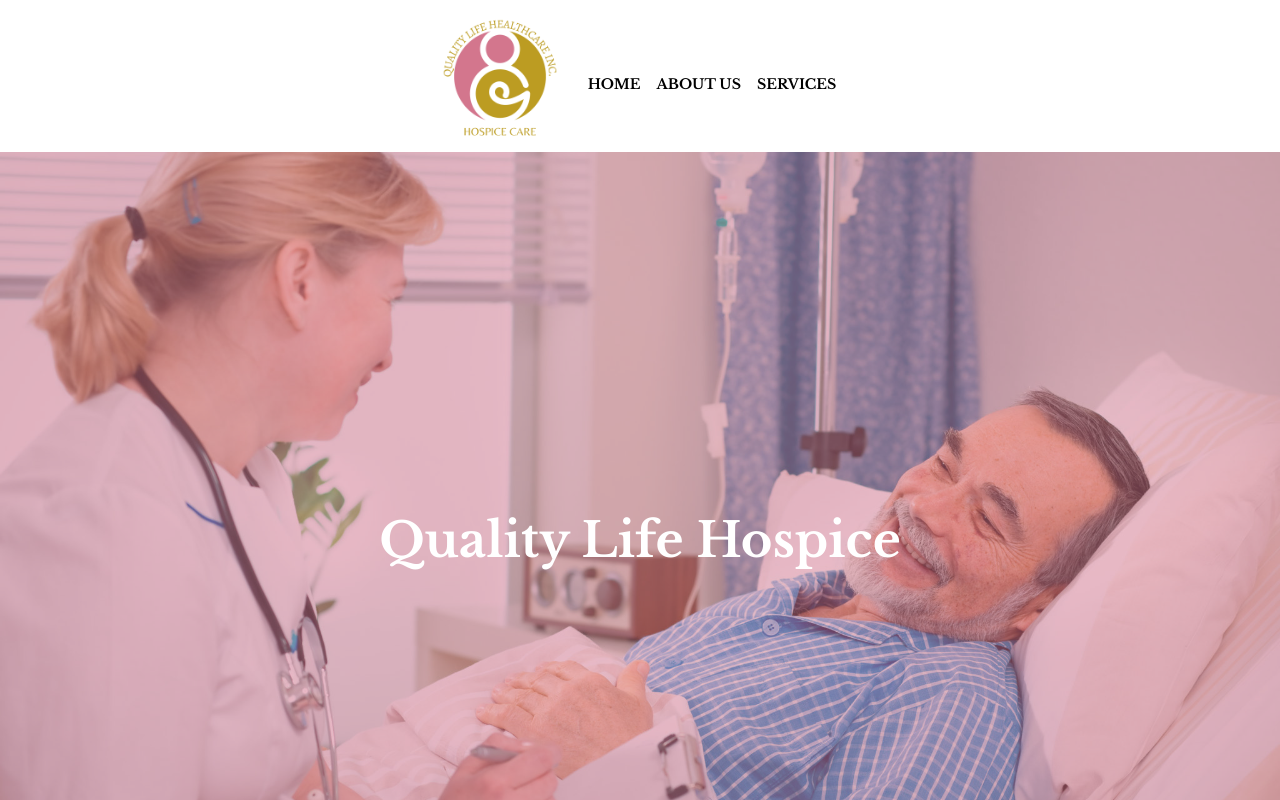
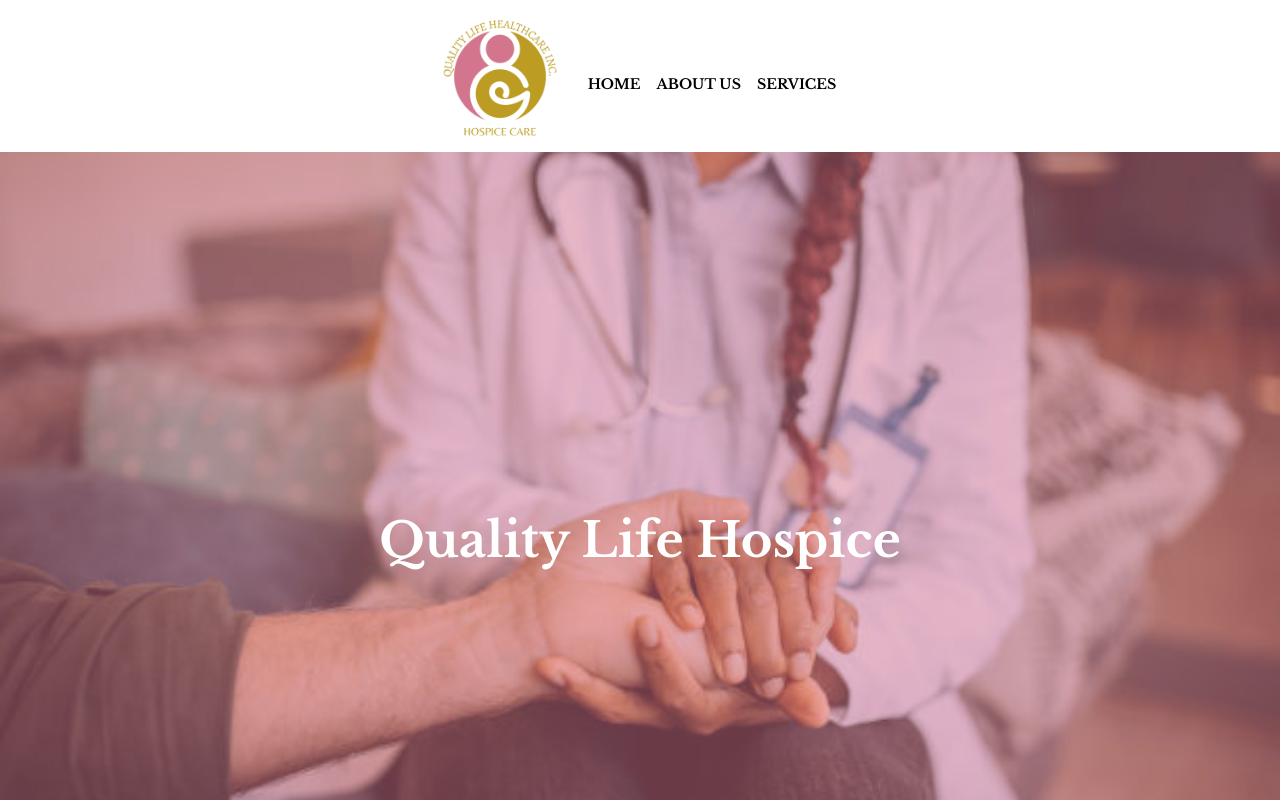
Before and after one commit to valeriequach/AffirmHospice, a React (Vite) app: page / in a window 1280 px wide. Shown: the top 800 px of the page. Built offline with nearby package versions, Linux system fonts and the light colour scheme.

Commit message:
first commit

```diff
--- a/src/components/Home.jsx
+++ b/src/components/Home.jsx
@@ -56,7 +56,7 @@ function Home(){
             <div className=" w-screen h-[90vh] md:h-[100vh] absolute bg-qualitydark opacity-50 z-10"></div>
             <img
                 className="w-screen h-[90vh] md:h-[100vh] lg:h-screen object-cover overflow-auto md:overflow-hidden drop-shadow-xl"
-                src="/assets/1.jpg"
+                src="/assets/hospice.jpeg"
                 alt="Hospice and Home Health"
             />
         </div>
```
Also changed, not shown: public/assets/hospice.jpeg (added).
